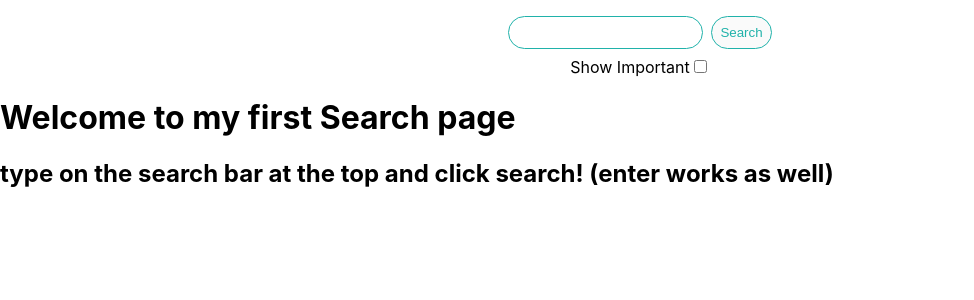
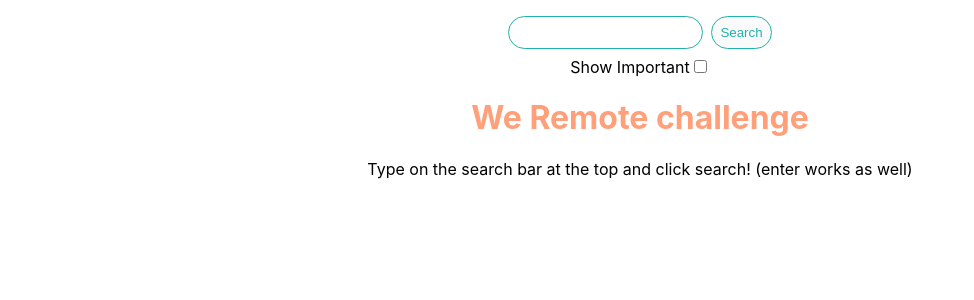
Before and after one commit to AguirreEze/we-remote-challenge, a Next.js app: page / in a window 1280 px wide. Shown: the top 300 px of the page, without its empty margins (0-974 px from the left). Built offline with nearby package versions, Linux system fonts and the light colour scheme.

Commit message:
feat styles on mainpage

```diff
--- a/pages/index.tsx
+++ b/pages/index.tsx
@@ -1,13 +1,14 @@
 import type { NextPage } from "next"
+import styles from "./styles.module.scss"
 
 const Home: NextPage = () => {
   return (
     <>
-      <h1>Welcome to my first Search page</h1>
-      <h2>
-        type on the search bar at the top and click search! (enter works as
+      <h1 className={styles.title}>We Remote challenge</h1>
+      <p className={styles.description}>
+        Type on the search bar at the top and click search! (enter works as
         well)
-      </h2>
+      </p>
     </>
   )
 }
--- /dev/null
+++ b/pages/styles.module.scss
@@ -0,0 +1,7 @@
+.title {
+  text-align: center;
+  color: var(--secondary-color);
+}
+.description {
+  text-align: center;
+}
--- a/styles/globals.css
+++ b/styles/globals.css
@@ -1,5 +1,6 @@
 :root {
   --primary-color: lightseagreen;
+  --secondary-color: lightsalmon;
 }
 
 html,
```
